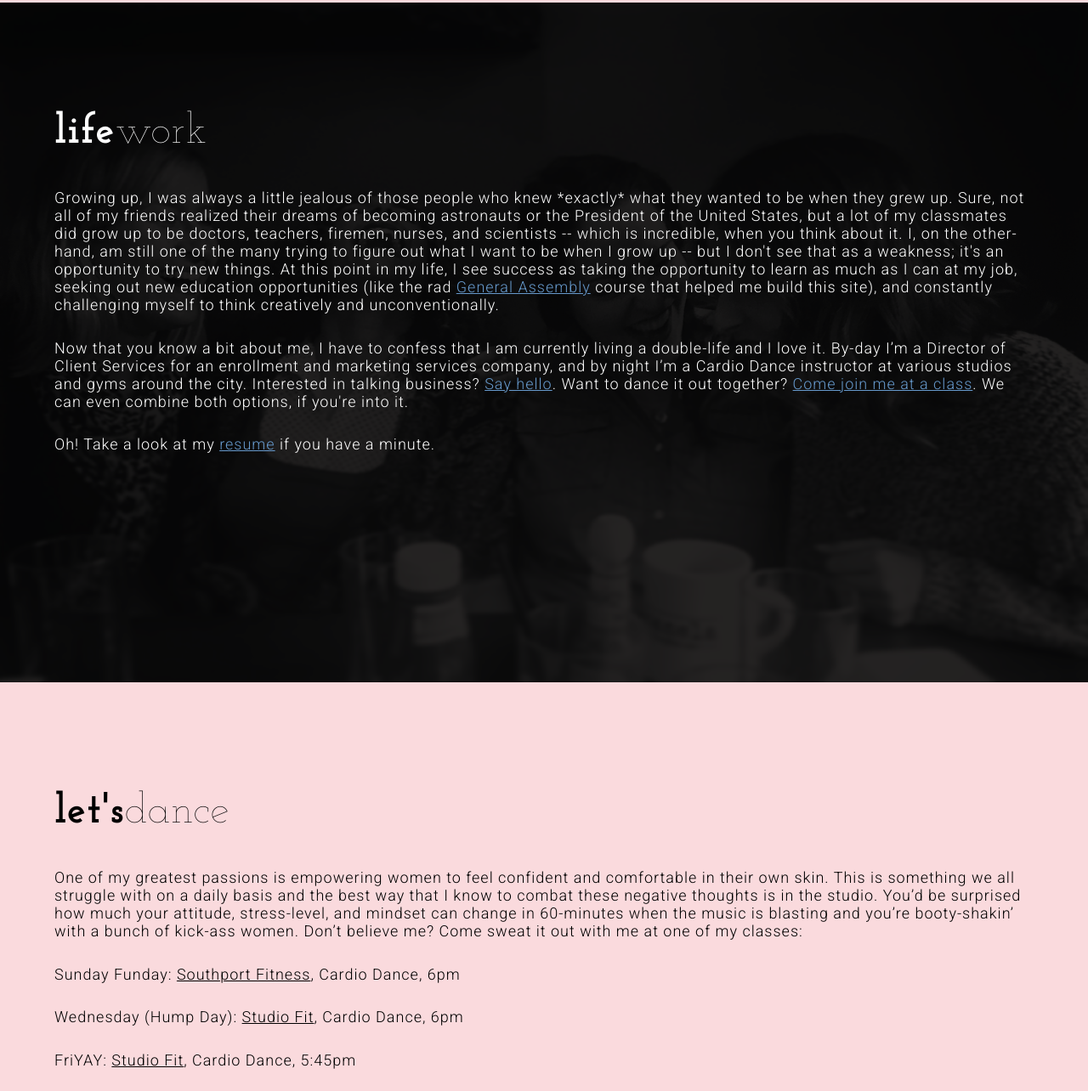
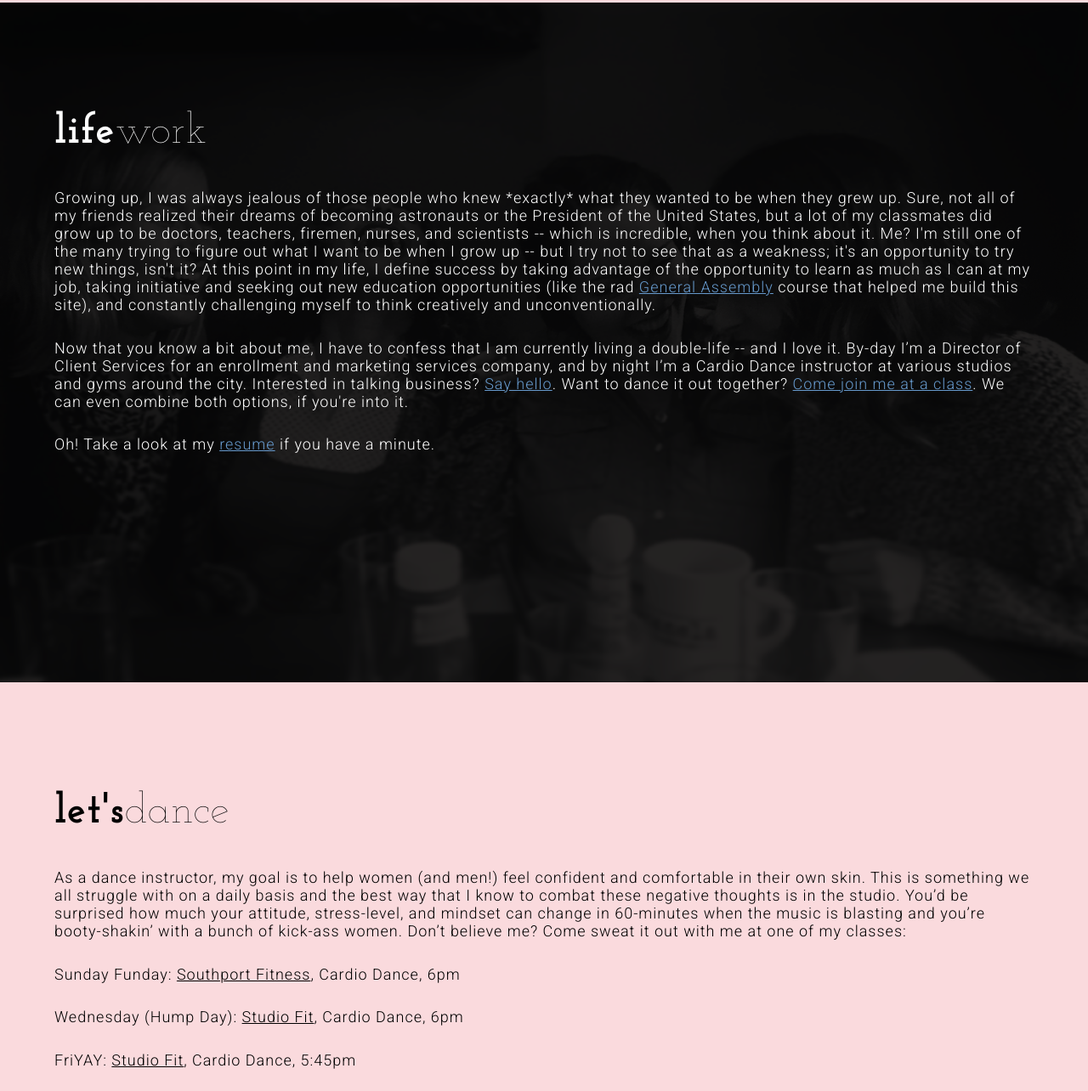
Before and after one commit to saravogl/saravogl.github.io, a plain HTML site: page index.html in a window 1280 px wide. Shown: the part 1693-2977 px from the top of the page at 85% size. Drawn offline with Linux system fonts and the light colour scheme.

Commit message:
Copy edits

```diff
--- a/index.html
+++ b/index.html
@@ -74,9 +74,9 @@
 	  		<div class="life-work-content">
 			  	<h2><span>life</span>work</h2>
 
-					<p>Growing up, I was always a little jealous of those people who knew *exactly* what they wanted to be when they grew up. Sure, not all of my friends realized their dreams of becoming astronauts or the President of the United States, but a lot of my classmates did grow up to be doctors, teachers, firemen, nurses, and scientists -- which is incredible, when you think about it. I, on the other-hand, am still one of the many trying to figure out what I want to be when I grow up -- but I don't see that as a weakness; it's an opportunity to try new things. At this point in my life, I see success as taking the opportunity to learn as much as I can at my job, seeking out new education opportunities (like the rad <a href="https://generalassemb.ly/education/front-end-web-development" target="_blank">General Assembly</a> course that helped me build this site), and constantly challenging myself to think creatively and unconventionally.</p>
+					<p>Growing up, I was always jealous of those people who knew *exactly* what they wanted to be when they grew up. Sure, not all of my friends realized their dreams of becoming astronauts or the President of the United States, but a lot of my classmates did grow up to be doctors, teachers, firemen, nurses, and scientists -- which is incredible, when you think about it. Me? I'm still one of the many trying to figure out what I want to be when I grow up -- but I try not to see that as a weakness; it's an opportunity to try new things, isn't it? At this point in my life, I define success by taking advantage of the opportunity to learn as much as I can at my job, taking initiative and seeking out new education opportunities (like the rad <a href="https://generalassemb.ly/education/front-end-web-development" target="_blank">General Assembly</a> course that helped me build this site), and constantly challenging myself to think creatively and unconventionally.</p>
 
-					<p>Now that you know a bit about me, I have to confess that I am currently living a double-life and I love it. By-day I’m a Director of Client Services for an enrollment and marketing services company, and by night I’m a Cardio Dance instructor at various studios and gyms around the city. Interested in talking business? <a href="#say-hello" class="hello">Say hello</a>. Want to dance it out together? <a href="#lets-dance" class="dance">Come join me at a class</a>. We can even combine both options, if you're into it.</p>
+					<p>Now that you know a bit about me, I have to confess that I am currently living a double-life -- and I love it. By-day I’m a Director of Client Services for an enrollment and marketing services company, and by night I’m a Cardio Dance instructor at various studios and gyms around the city. Interested in talking business? <a href="#say-hello" class="hello">Say hello</a>. Want to dance it out together? <a href="#lets-dance" class="dance">Come join me at a class</a>. We can even combine both options, if you're into it.</p>
 
 					<p>Oh! Take a look at my <a href="resume/resume.pdf" target="_blank">resume</a> if you have a minute.</p>
 			</div>
@@ -86,7 +86,7 @@
 	  		<div class="lets-dance section-padding" id="lets-dance">
 				<h2><span>let's</span>dance</h2>
 
-					<p>One of my greatest passions is empowering women to feel confident and comfortable in their own skin. This is something we all struggle with on a daily basis and the best way that I know to combat these negative thoughts is in the studio. You’d be surprised how much your attitude, stress-level, and mindset can change in 60-minutes when the music is blasting and you’re booty-shakin’ with a bunch of kick-ass women. Don’t believe me? Come sweat it out with me at one of my classes:</p>
+					<p>As a dance instructor, my goal is to help women (and men!) feel confident and comfortable in their own skin. This is something we all struggle with on a daily basis and the best way that I know to combat these negative thoughts is in the studio. You’d be surprised how much your attitude, stress-level, and mindset can change in 60-minutes when the music is blasting and you’re booty-shakin’ with a bunch of kick-ass women. Don’t believe me? Come sweat it out with me at one of my classes:</p>
 
 					<p>Sunday Funday: <a href="http://southportfitness.com/schedule.php" target="_blank">Southport Fitness</a>, Cardio Dance, 6pm</p>
 					<p>Wednesday (Hump Day): <a href="http://www.studiofitchicago.com/#home" target="_blank">Studio Fit</a>, Cardio Dance, 6pm</p>
```
